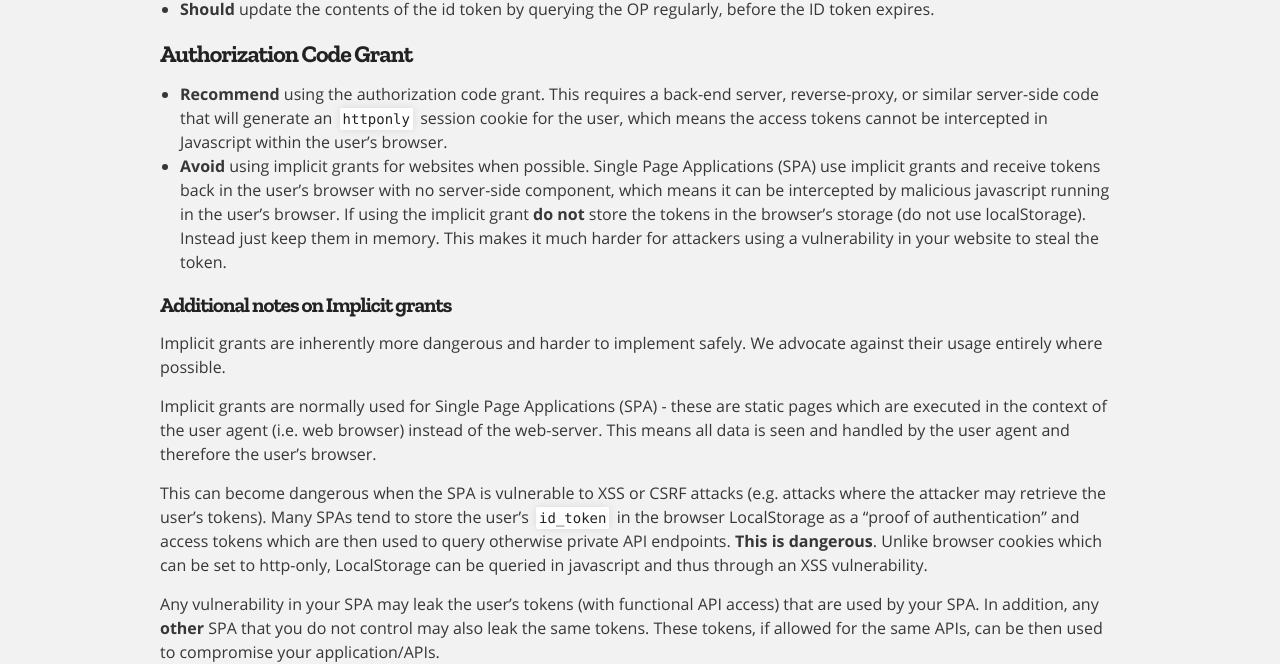
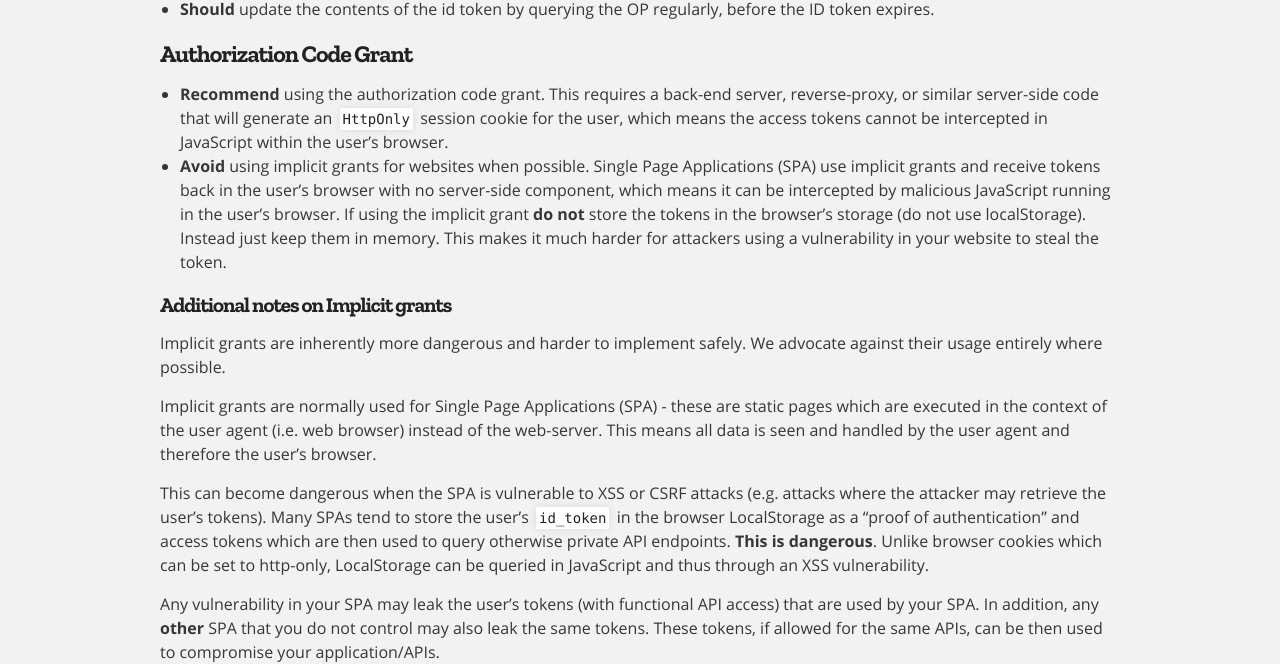
Before and after one commit to mozilla/infosec.mozilla.org, a Jekyll site: the page built from docs/guidelines/iam/openid_connect.md, in a window 1280 px wide and 900 px high, scrolled down 4329 px. Shown: the part 153-817 px from the top of the window. Built offline with Jekyll 4.4.1, drawn with Linux system fonts in a browser that asks for light colours; the repository's description, which GitHub fills in, is left out.

```diff
--- a/docs/guidelines/iam/openid_connect.md
+++ b/docs/guidelines/iam/openid_connect.md
@@ -81,15 +81,15 @@ For that reason, it is important that the web application (RP) respects the foll
 
 ### Authorization Code Grant
 
--   **Recommend** using the authorization code grant. This requires a back-end server, reverse-proxy, or similar server-side code that will generate an `httponly` session cookie for the user, which means the access tokens cannot be intercepted in Javascript within the user's browser.
--   **Avoid** using implicit grants for websites when possible. Single Page Applications (SPA) use implicit grants and receive tokens back in the user's browser with no server-side component, which means it can be intercepted by malicious javascript running in the user's browser. If using the implicit grant **do not** store the tokens in the browser's storage (do not use localStorage). Instead just keep them in memory. This makes it much harder for attackers using a vulnerability in your website to steal the token.
+-   **Recommend** using the authorization code grant. This requires a back-end server, reverse-proxy, or similar server-side code that will generate an `HttpOnly` session cookie for the user, which means the access tokens cannot be intercepted in JavaScript within the user's browser.
+-   **Avoid** using implicit grants for websites when possible. Single Page Applications (SPA) use implicit grants and receive tokens back in the user's browser with no server-side component, which means it can be intercepted by malicious JavaScript running in the user's browser. If using the implicit grant **do not** store the tokens in the browser's storage (do not use localStorage). Instead just keep them in memory. This makes it much harder for attackers using a vulnerability in your website to steal the token.
 
 #### Additional notes on Implicit grants
 Implicit grants are inherently more dangerous and harder to implement safely. We advocate against their usage entirely where possible.
 
 Implicit grants are normally used for Single Page Applications (SPA) - these are static pages which are executed in the context of the user agent (i.e. web browser) instead of the web-server. This means all data is seen and handled by the user agent and therefore the user's browser.
 
-This can become dangerous when the SPA is vulnerable to XSS or CSRF attacks (e.g. attacks where the attacker may retrieve the user's tokens). Many SPAs tend to store the user's `id_token` in the browser LocalStorage as a "proof of authentication" and access tokens which are then used to query otherwise private API endpoints. **This is dangerous**. Unlike browser cookies which can be set to http-only, LocalStorage can be queried in javascript and thus through an XSS vulnerability.
+This can become dangerous when the SPA is vulnerable to XSS or CSRF attacks (e.g. attacks where the attacker may retrieve the user's tokens). Many SPAs tend to store the user's `id_token` in the browser LocalStorage as a "proof of authentication" and access tokens which are then used to query otherwise private API endpoints. **This is dangerous**. Unlike browser cookies which can be set to http-only, LocalStorage can be queried in JavaScript and thus through an XSS vulnerability.
 
 Any vulnerability in your SPA may leak the user's tokens (with functional API access) that are used by your SPA. In addition, any **other** SPA that you do not control may also leak the same tokens. These tokens, if allowed for the same APIs, can be then used to compromise your application/APIs.
 
```
